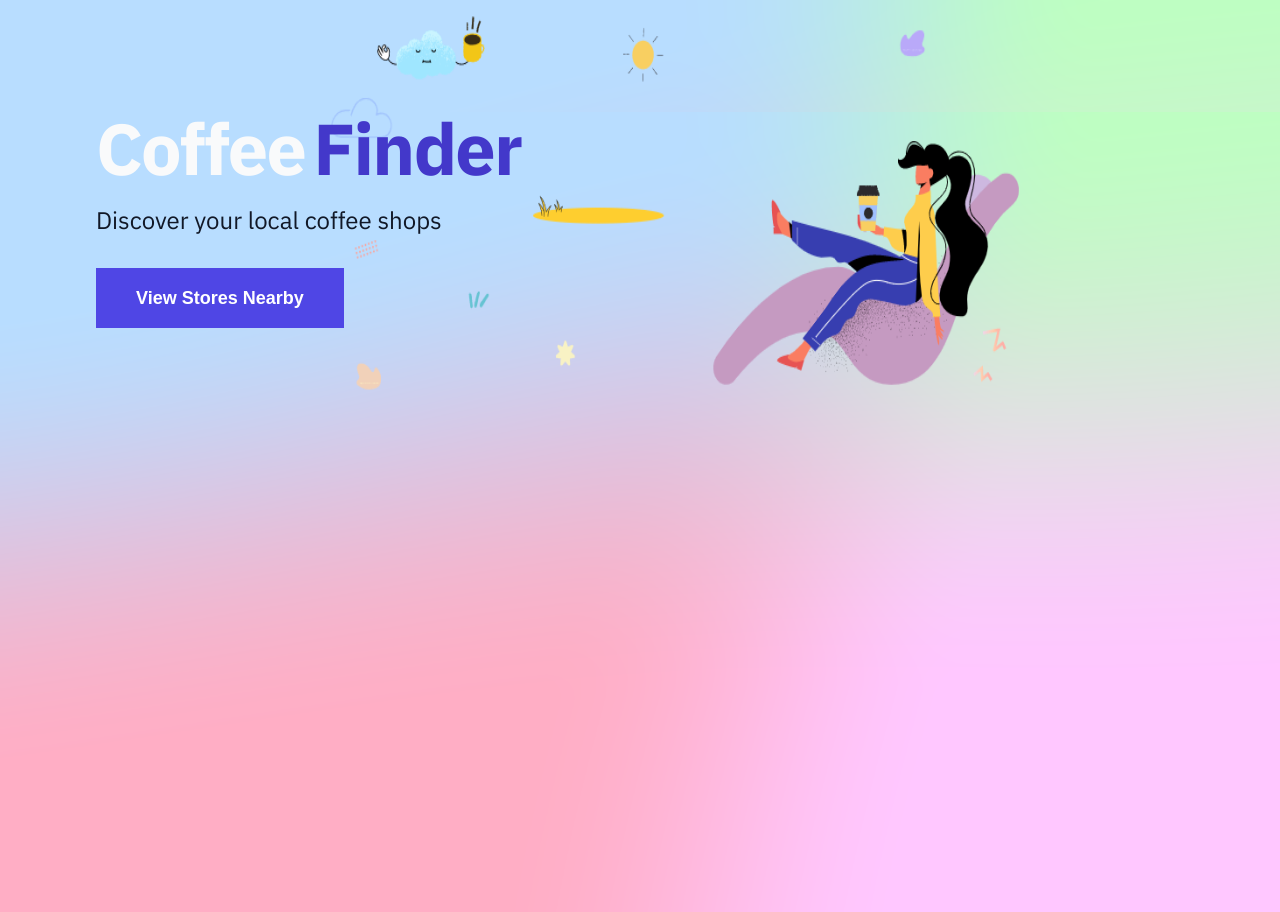
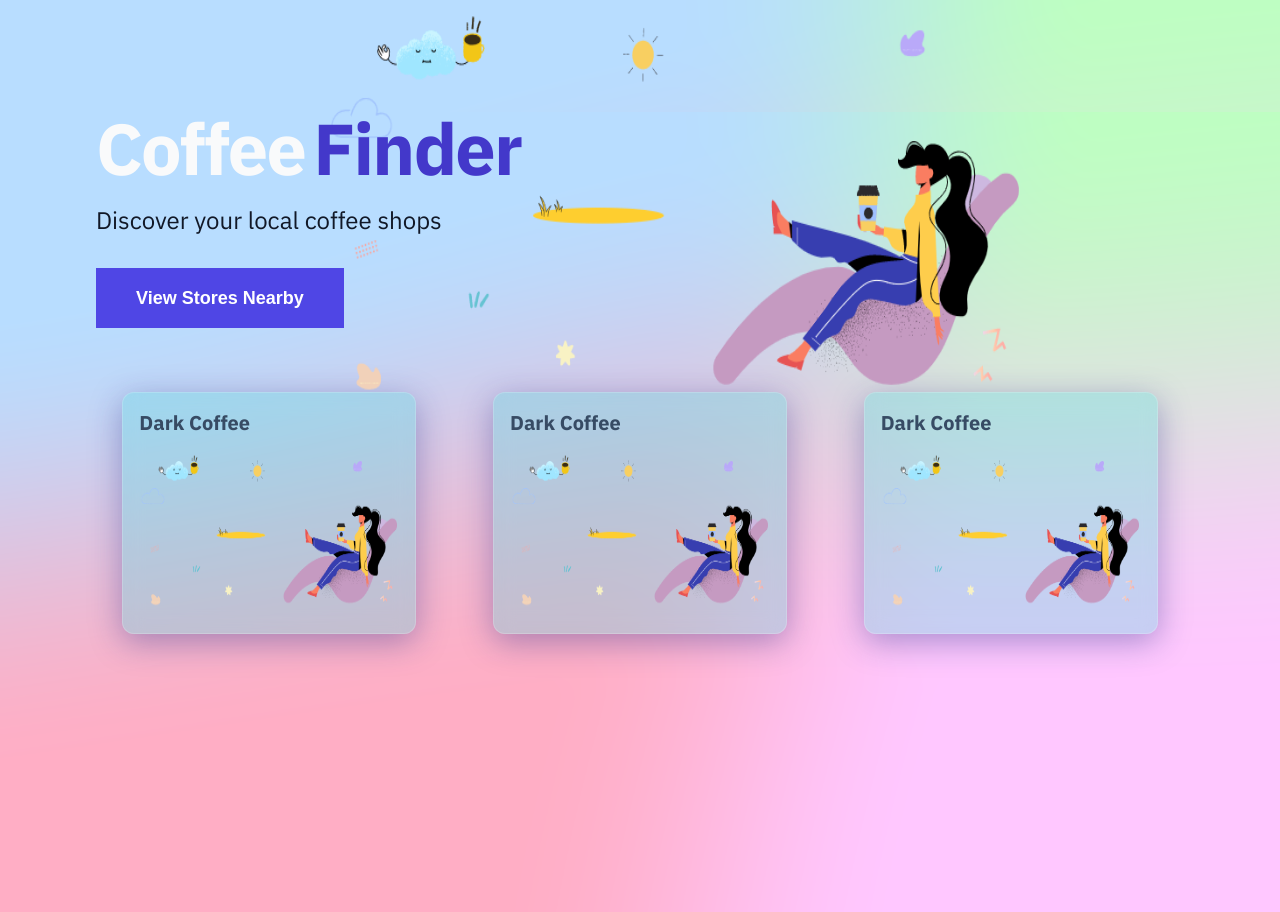
Before and after one commit to Magnacarter/discover-coffee-stores, a Next.js app: page / in a window 1280 px wide. Built offline with nearby package versions, Linux system fonts and the light colour scheme.

Commit message:
add card component for home page

```diff
--- a/components/Banner/banner.module.css
+++ b/components/Banner/banner.module.css
@@ -1,7 +1,7 @@
 /** By default, this is a mobile breakpoint **/
 .container {
   position: relative;
-  margin-bottom: 1rem;
+  margin-bottom: 4rem;
   z-index: 2;
 }
 
--- /dev/null
+++ b/components/Card/card.js
@@ -0,0 +1,28 @@
+import Link from 'next/link'
+import Image from 'next/image'
+import styles from './card.module.css'
+import cls from 'classnames'
+
+const Card = (props) => {
+  return (
+    <Link href={props.href}>
+      <a className={styles.cardLink}>
+        <div className={ cls('glass', styles.container) }>
+          <div className={styles.cardHeaderWrapper}>
+            <h2 className={styles.cardHeader}>{props.name}</h2>
+          </div>
+          <div className={styles.cardImageWrapper}>
+            <Image
+              className={styles.cardImage}
+              src={props.imgUrl}
+              width={260}
+              height={160}
+            />
+          </div>
+        </div>
+      </a>
+    </Link>
+  )
+}
+
+export default Card;
--- /dev/null
+++ b/components/Card/card.module.css
@@ -0,0 +1,56 @@
+.cardLink {
+  margin: auto;
+  --tw-shadow: 0 20px 25px -5px rgba(0, 0, 0, 0.1),
+    0 10px 10px -5px rgba(0, 0, 0, 0.04);
+  box-shadow: 0 0 transparent, 0 0 #0000, 0 0 transparent, 0 0 #0000,
+    0 0 transparent;
+
+  border-color: var(--text-white-100);
+  border-radius: 0.75rem /* 12px */;
+}
+
+.container {
+  border-radius: 0.75rem /* 12px */;
+  padding-top: 0.25rem /* 4px */;
+  padding-bottom: 0.25rem /* 4px */;
+  padding-bottom: 1.25rem /* 20px */;
+  padding-left: 1rem /* 16px */;
+  padding-right: 1rem /* 16px */;
+
+  backdrop-filter: blur(10px);
+}
+
+.cardHeaderWrapper {
+  margin-top: 0.75rem /* 12px */;
+  margin-bottom: 0.75rem /* 12px */;
+}
+
+.cardHeader {
+  text-overflow: ellipsis;
+  white-space: nowrap;
+  font-size: 1.25rem /* 20px */;
+  line-height: 1.75rem /* 28px */;
+  font-weight: 800;
+  overflow: hidden;
+  width: 16rem /* 256px */;
+}
+
+.cardImageWrapper {
+  color: var(--text-white-100);
+}
+
+.cardImage {
+  border-radius: 0.75rem /* 12px */;
+}
+
+@media (min-width: 1024px) {
+  .cardHeader {
+    width: 16rem /* 256px */;
+  }
+}
+
+@media (min-width: 768px) {
+  .cardHeader {
+    width: 16rem /* 256px */;
+  }
+}
--- a/package.json
+++ b/package.json
@@ -9,6 +9,7 @@
     "lint": "next lint"
   },
   "dependencies": {
+    "classnames": "^2.3.1",
     "next": "12.1.0",
     "react": "17.0.2",
     "react-dom": "17.0.2"
--- a/pages/index.js
+++ b/pages/index.js
@@ -2,6 +2,7 @@
 import Image from 'next/image'
 import Banner from '/components/Banner/banner'
 import styles from '../styles/Home.module.css'
+import Card from '/components/Card/card'
 
 export default function Home() {
 
@@ -24,6 +25,26 @@
         <div className={styles.heroImage}>
           <Image src={'/static/hero-image.png'} width={700} height={400} />
         </div>
+        <div className={styles.cardLayout}>
+          <Card
+            href={'/coffee-store/dark-coffee'}
+            imgUrl={'/static/hero-image.png'}
+            name={'Dark Coffee'}
+            className={styles.card}
+          />
+          <Card
+            href={'/coffee-store/dark-coffee'}
+            imgUrl={'/static/hero-image.png'}
+            name={'Dark Coffee'}
+            className={styles.card}
+          />
+          <Card
+            href={'/coffee-store/dark-coffee'}
+            imgUrl={'/static/hero-image.png'}
+            name={'Dark Coffee'}
+            className={styles.card}
+          />
+        </div>
       </main>
     </div>
   )
--- a/styles/globals.css
+++ b/styles/globals.css
@@ -81,10 +81,12 @@
 
 /* glass-morphism */
 .glass {
-  background: hsla(0, 0%, 100%, 0.4);
-  -webkit-backdrop-filter: blur(10px);
-  backdrop-filter: blur(10px);
-  border: 1px solid hsla(0, 0%, 100%, 0.2);
+  background: rgba( 78, 218, 223, 0.3 );
+  box-shadow: 0 8px 32px 0 rgba( 31, 38, 135, 0.37 );
+  backdrop-filter: blur( 3px );
+  -webkit-backdrop-filter: blur( 3px );
+  border-radius: 10px;
+  border: 1px solid rgba( 255, 255, 255, 0.18 );
 }
 
 .glass:hover {
```
Also changed, not shown: 1 other file (tests, documents, lock files or other folders).
